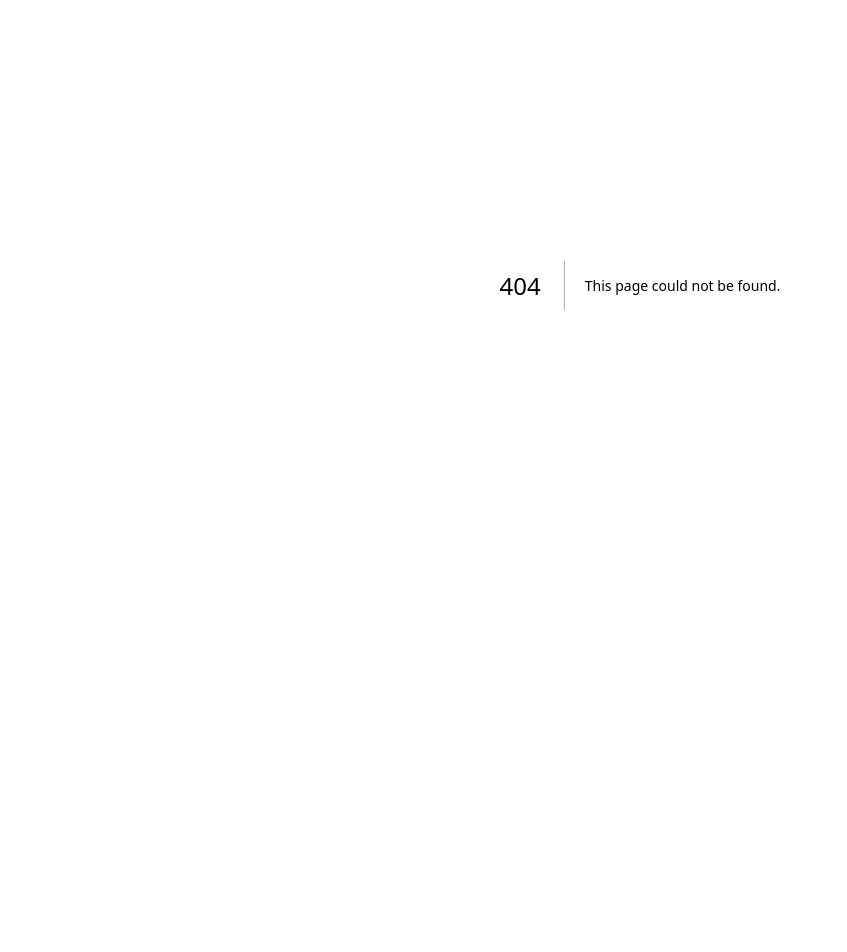
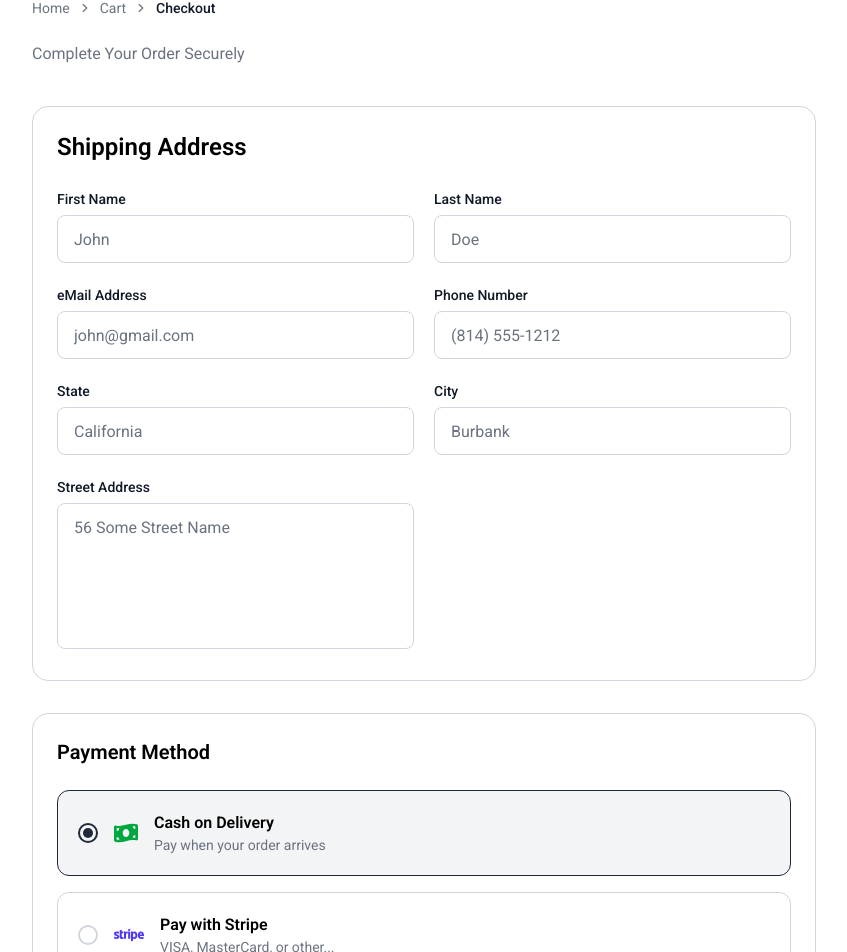
Before and after one commit to creativeloc/nextjs-estore2026, a Next.js app: page /checkout in a window 1280 px wide. Before the commit this address had no page. Shown: the part 115-1067 px from the top of the page, without its empty margins (0-847 px from the left). Before the commit the page ends 800 px from the top, so only its background shows below. Built offline with nearby package versions, Linux system fonts and the light colour scheme.

Commit message:
added left hand side of checkout ui

```diff
--- /dev/null
+++ b/src/app/(protected)/checkout/page.tsx
@@ -0,0 +1,5 @@
+import CheckoutPageComponent from "@/components/checkout/page"
+
+export default function CheckoutPage() {
+  return <CheckoutPageComponent />
+}
--- /dev/null
+++ b/src/components/checkout/page.tsx
@@ -0,0 +1,160 @@
+"use client"
+
+import FrontendLayout from "@/components/layouts/FrontendLayout"
+import BreadCrumb from "@/components/ui/BreadCrumb"
+import Input from "@/components/ui/Input"
+import { useState } from "react"
+import { FaMoneyBillWave, FaStripe } from "react-icons/fa6"
+import z from "zod"
+
+const checkoutSchema = z.object({
+  firstName: z.string().min(2, "First name must be at least 2 characters"),
+
+  lastName: z.string().min(2, "Last name must be at least 2 characters"),
+
+  email: z.email("Please enter a valid email address"),
+
+  phone: z.string().min(10, "Please enter a valid phone number"),
+
+  state: z.string().min(2, "State is required"),
+
+  city: z.string().min(2, "City is required"),
+
+  address: z.string().min(5, "Street address is required")
+})
+
+type CheckoutFormValues = z.infer<typeof checkoutSchema>
+
+const cartItems = [
+  {
+    id: 1,
+    name: "Classic Denim Jacket",
+    image: "/images/product1.png",
+    quantity: 1,
+    price: 79.99
+  },
+  {
+    id: 2,
+    name: "Premium Hoodie",
+    image: "/images/product2.png",
+    quantity: 2,
+    price: 59.99
+  }
+]
+
+export default function CheckoutPageComponent() {
+  const [paymentMethod, setPaymentMethod] = useState<"cod" | "stripe">("cod")
+
+  return (
+    <FrontendLayout>
+      <section className="mx-auto max-w-7xl py-12">
+        <div className="mb-10">
+          <BreadCrumb
+            items={[
+              {
+                label: "Home",
+                href: "/"
+              },
+              {
+                label: "Cart",
+                href: "/cart"
+              },
+              {
+                label: "Checkout"
+              }
+            ]}
+          />
+
+          <p className="mt-2 text-muted-foreground">
+            Complete Your Order Securely
+          </p>
+        </div>
+
+        <form className="grid gap-10 lg:grid-cols-[2fr_1fr]">
+          {/* left side */}
+          <div className="space-y-8">
+            {/* Shipping Address */}
+            <div className="rounded-2xl border border-border p-6">
+              <h2 className="font-semibold text-2xl">Shipping Address</h2>
+
+              <div className="mt-6 grid gap-5 md:grid-cols-2">
+                <Input label="First Name" placeholder="John" />
+                <Input label="Last Name" placeholder="Doe" />
+                <Input label="eMail Address" placeholder="john@gmail.com" />
+                <Input label="Phone Number" placeholder="(814) 555-1212" />
+                <Input label="State" placeholder="California" />
+                <Input label="City" placeholder="Burbank" />
+                <div>
+                  <Input
+                    label="Street Address"
+                    placeholder="56 Some Street Name"
+                    variant="textarea"
+                  />
+                </div>
+              </div>
+            </div>
+
+            {/* payment method */}
+            <div className="rounded-2xl border border-border p-6">
+              <h2 className="text-xl font-semibold">Payment Method</h2>
+
+              <div className="mt-6 space-y-4">
+                <button
+                  onClick={() => setPaymentMethod("cod")}
+                  type="button"
+                  className={`flex w-full items-center rounded-xl border p-5 text-left transition ${paymentMethod === "cod" ? "border-primary bg-primary/5" : "border-border hover:border-primary"}`}
+                >
+                  <div className="flex items-center gap-4">
+                    <div
+                      className={`flex h-5 w-5 items-center justify-center rounded-full border-2 ${paymentMethod === "cod" ? "border-primary" : "border-border"}`}
+                    >
+                      {paymentMethod === "cod" && (
+                        <div className="h-2.5 w-2.5 rounded-full bg-primary" />
+                      )}
+                    </div>
+
+                    <FaMoneyBillWave className="text-green-600" size={24} />
+
+                    <div>
+                      <p className="font-semibold">Cash on Delivery</p>
+                      <p className="text-sm text-muted-foreground">
+                        Pay when your order arrives
+                      </p>
+                    </div>
+                  </div>
+                </button>
+
+                <button
+                  onClick={() => setPaymentMethod("stripe")}
+                  type="button"
+                  className={`flex w-full items-center rounded-xl border p-5 text-left transition ${paymentMethod === "stripe" ? "border-primary bg-primary/5" : "border-border hover:border-primary"}`}
+                >
+                  <div className="flex items-center gap-4">
+                    <div
+                      className={`flex h-5 w-5 items-center justify-center rounded-full border-2 ${paymentMethod === "stripe" ? "border-primary" : "border-border"}`}
+                    >
+                      {paymentMethod === "stripe" && (
+                        <div className="h-2.5 w-2.5 rounded-full bg-primary" />
+                      )}
+                    </div>
+
+                    <FaStripe className="text-indigo-600" size={30} />
+
+                    <div>
+                      <p className="font-semibold">Pay with Stripe</p>
+                      <p className="text-sm text-muted-foreground">
+                        VISA, MasterCard, or other...
+                      </p>
+                    </div>
+                  </div>
+                </button>
+              </div>
+            </div>
+          </div>
+
+          {/* right side */}
+        </form>
+      </section>
+    </FrontendLayout>
+  )
+}
```
